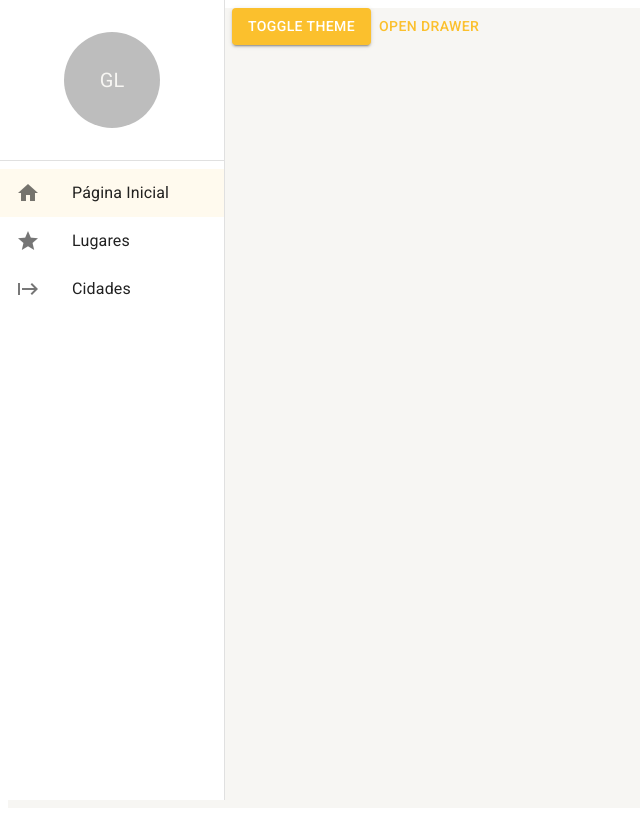
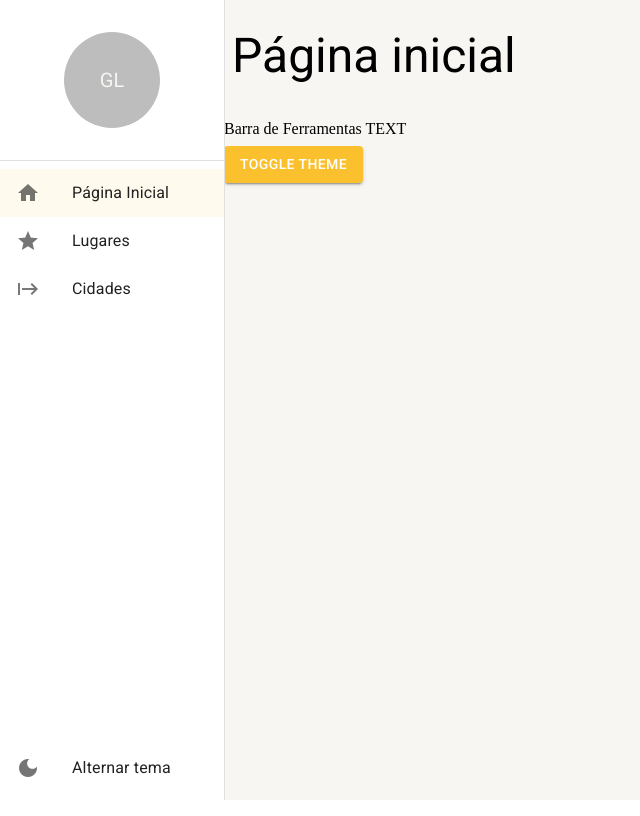
Before and after one commit to gabriellanna/obraSystemsApp, a React (Create React App) app: page /pagina-inicial in a window 1280 px wide. Shown: the whole page, without its empty margins (0-640 px from the left). Built offline with nearby package versions, Linux system fonts and the light colour scheme.

Commit message:
feat: Layout fechado e DarkTheme modificado

```diff
--- a/public/index.html
+++ b/public/index.html
@@ -26,7 +26,7 @@
       href="https://fonts.googleapis.com/icon?family=Material+Icons"
     />
   </head>
-  <body>
+  <body style="padding: 0; margin: 0;">
     <noscript>Você precisa de javascript para rodar a aplicação.</noscript>
     <div id="root"></div>
   </body>
--- /dev/null
+++ b/src/pages/dashboard/Dashboard.tsx
@@ -0,0 +1,16 @@
+import { Button } from "@mui/material";
+import { useAppThemeContext } from "../../shared/contexts";
+import { LayoutBaseDePagina } from "../../shared/layouts/LayoutBaseDePagina";
+
+const Dashboard = () => {
+
+    const { toggleTheme } = useAppThemeContext();
+
+  return (
+    <LayoutBaseDePagina titulo="Página inicial" barraDeFerramentas={<>Barra de Ferramentas TEXT</>}>
+        <Button variant="contained" color="primary" onClick={toggleTheme}>Toggle Theme</Button>
+    </LayoutBaseDePagina>
+  )
+}
+
+export default Dashboard;
--- a/src/routes/index.tsx
+++ b/src/routes/index.tsx
@@ -1,13 +1,12 @@
 import { Button } from "@mui/material";
 import { Routes, Route, useNavigate } from "react-router-dom";
-import { useAppThemeContext } from "../shared/contexts/ThemeContext";
 import { useDrawerContext } from "../shared/contexts";
 import { useEffect } from "react";
+import Dashboard from "../pages/dashboard/Dashboard";
 
 export const AppRouters = () => {
 
-    const { toggleTheme } = useAppThemeContext();
-    const { toggleDrawerOpen, setDrawerOptions } = useDrawerContext();
+    const { setDrawerOptions } = useDrawerContext();
     const Nav = useNavigate();
 
     useEffect(() => {
@@ -32,12 +31,7 @@
 
     return(
         <Routes>
-            <Route path="/pagina-inicial" element={
-                <>
-                    <Button variant="contained" color="primary" onClick={toggleTheme}>Toggle Theme</Button>
-                    <Button variant='text' color="primary" onClick={toggleDrawerOpen}>OPEN DRAWER</Button>
-                </>
-            } />
+            <Route path="/pagina-inicial" element={<Dashboard />} />
             <Route path="*" element={<Button variant='outlined' color="primary" onClick={() => Nav("/pagina-inicial")}>Ir para Página inicial</Button>} />
         </Routes>
     );
--- a/src/shared/components/menu-lateral/MenuLateral.tsx
+++ b/src/shared/components/menu-lateral/MenuLateral.tsx
@@ -46,6 +46,7 @@
   const smDown = useMediaQuery(theme.breakpoints.down('sm'));
 
   const { isDrawerOpen, toggleDrawerOpen, drawerOptions } = useDrawerContext();
+  const { toggleTheme } = useAppThemeContext();
 
   return (
     <>
@@ -74,6 +75,17 @@
               ))}
             </List>
           </Box>
+
+          <Box>
+            <List component='nav'>
+              <ListItemButton onClick={toggleTheme}>
+                <ListItemIcon>
+                  <Icon>dark_mode</Icon>
+                </ListItemIcon>
+                <ListItemText primary="Alternar tema" />
+              </ListItemButton>
+            </List>
+          </Box>
         </Box>
       </Drawer>
 
--- /dev/null
+++ b/src/shared/layouts/LayoutBaseDePagina.tsx
@@ -0,0 +1,50 @@
+import { Box, Icon, IconButton, Theme, Typography, useMediaQuery, useTheme } from "@mui/material";
+import { ReactNode } from "react";
+import { useDrawerContext } from "../contexts";
+
+interface ILayoutBaseDePaginaProps {
+    children: ReactNode;
+    titulo: string;
+    barraDeFerramentas: ReactNode;
+}
+
+export const LayoutBaseDePagina: React.FC<ILayoutBaseDePaginaProps> = ({ children, titulo, barraDeFerramentas }) => {
+    const smDown = useMediaQuery((theme: Theme) => theme.breakpoints.down('sm'));
+    const mdDown = useMediaQuery((theme: Theme) => theme.breakpoints.down('md'));
+    const theme = useTheme();
+
+    const { toggleDrawerOpen } = useDrawerContext();
+
+    return (
+        <Box height={'100%'} display={'flex'} flexDirection={'column'} gap={1}>
+            <Box padding={1} display={'flex'} alignItems={'center'} gap={1} height={theme.spacing(smDown ? 6 : mdDown ? 8 : 12)}>
+                {smDown && (
+                    <IconButton onClick={toggleDrawerOpen}>
+                        <Icon>menu</Icon>
+                    </IconButton>
+                )}
+
+                <Typography
+                    variant={smDown ? 'h5' : mdDown ? 'h4' : 'h3'}
+                    overflow={'hidden'}
+                    whiteSpace={'nowrap'}
+                    textOverflow={'ellipsis'}
+                >
+                    {titulo}
+                </Typography>
+            </Box>
+
+            {barraDeFerramentas && (
+                <Box>
+                    {barraDeFerramentas}
+                </Box>
+            )}
+
+            <Box flex={1} overflow={'auto'} // ocupar todo o espaço disponível => flex={1}
+            >
+                {children}
+            </Box>
+
+        </Box>
+    );
+};
--- a/src/shared/themes/Dark.ts
+++ b/src/shared/themes/Dark.ts
@@ -3,6 +3,7 @@
 
 export const DarkTheme = createTheme({
     palette: {
+        mode: 'dark',
         primary: {
             main: yellow[700],
             dark: yellow[800],
@@ -21,5 +22,11 @@
             paper: '#303134',
             default: '#202124'
         }
+    },
+
+    typography: {
+        allVariants: {
+            color: 'white',
+        }
     }
 });
```
